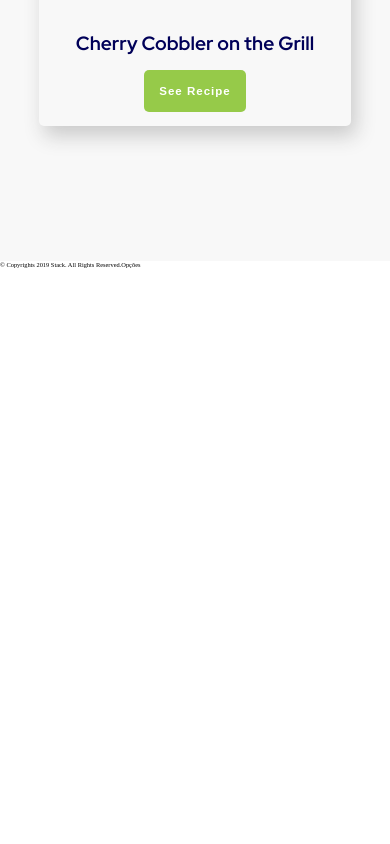
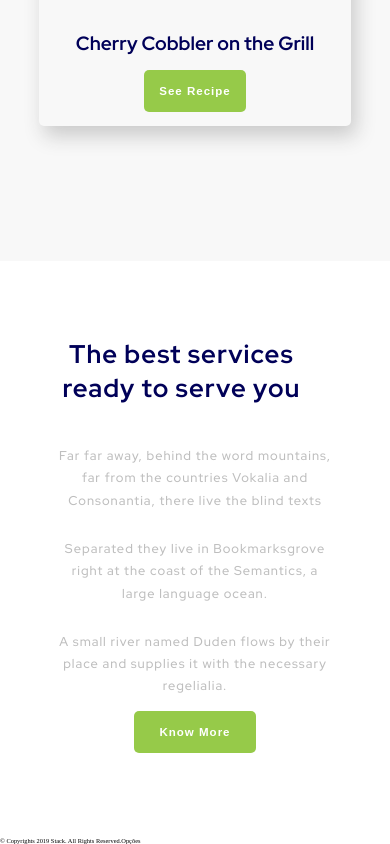
Before and after one commit to TiagoOliveiraGomes/teste-grupo-GCB, a React (Create React App) app: page / in a window 390 px wide. Shown: the part 2735-3579 px from the top of the page. Before the commit the page ends 3003 px from the top, so only its background shows below. Built offline with nearby package versions, Linux system fonts and the light colour scheme.

Commit message:
finish block-service

```diff
--- /dev/null
+++ b/src/components/body/middle/bodyMiddle.css
@@ -0,0 +1,76 @@
+.container-middle {
+    display: flex;
+}
+
+.group-text {
+    margin-right: 5%;
+}
+
+.container-middle .group-text .tittle {
+    margin: 23% 0% 10%;
+    margin-right: 10%;
+    font-size: 4rem;
+    color: rgb(0, 0, 88);
+    font-family: 'Red Hat Display', sans-serif;
+    font-weight: bolder;
+}
+
+.container-middle .group-text .text {
+    font-size: 2rem;
+    font-family: 'Red Hat Display', sans-serif;
+    color: rgb(190, 190, 190);
+    font-weight: lighter;
+    letter-spacing: 1px;
+    line-height: 3.5rem;
+}
+
+.container-middle .group-text button {
+    font-weight: bolder;
+    display: flex;
+    padding: 15px 25px 15px;
+    align-items: center;
+    background-color: rgb(150, 202, 73);
+    border: none;
+    color: white;
+    letter-spacing: 1px;
+    font-size: 1.8rem;
+    justify-content: center;
+    cursor: pointer;
+    border-radius: 5px;
+}
+
+@media (max-width: 1050px) {
+    .container-middle img {
+        width: 65vw;
+        object-fit:cover;
+    }
+}
+
+@media (max-width: 980px) {
+    .container-middle img {
+        display: none;
+    }
+    .group-text {
+        display: flex;
+        flex-wrap: wrap;
+        justify-content: center;
+        margin: 0 25% 0;
+    }
+    .container-middle .group-text .text {
+        width: 100%;
+        text-align: center;
+
+    }
+    .container-middle .group-text .tittle {
+        text-align: center;
+    }
+    .container-middle .group-text button {
+        margin-bottom: 10vh;
+    }
+}
+
+@media (max-width: 655px) {
+    .group-text {
+        margin: 0 15% 0;
+    }
+}
--- a/src/components/body/middle/index.jsx
+++ b/src/components/body/middle/index.jsx
@@ -1,8 +1,19 @@
 import React from 'react'
+import './bodyMiddle.css'
+import imgService from '../../../assets/img/bloco_services.svg'
 
 const bodyMiddle = () => {
     return (
-        <div></div>
+        <div className='container-middle'>
+            <img src={imgService}/>
+            <div className='group-text'>
+                <h1 className='tittle'>The best services ready to serve you</h1>
+                <h3 className='text'>Far far away, behind the word mountains, far from the countries Vokalia and Consonantia, there live the blind texts</h3>
+                <h3 className='text'>Separated they live in Bookmarksgrove right at the coast of the Semantics, a large language ocean.</h3>
+                <h3 className='text'>A small river named Duden flows by their place and supplies it with the necessary regelialia.</h3>
+                <button>Know More</button>
+            </div>
+        </div>
     )
 }
 
```
